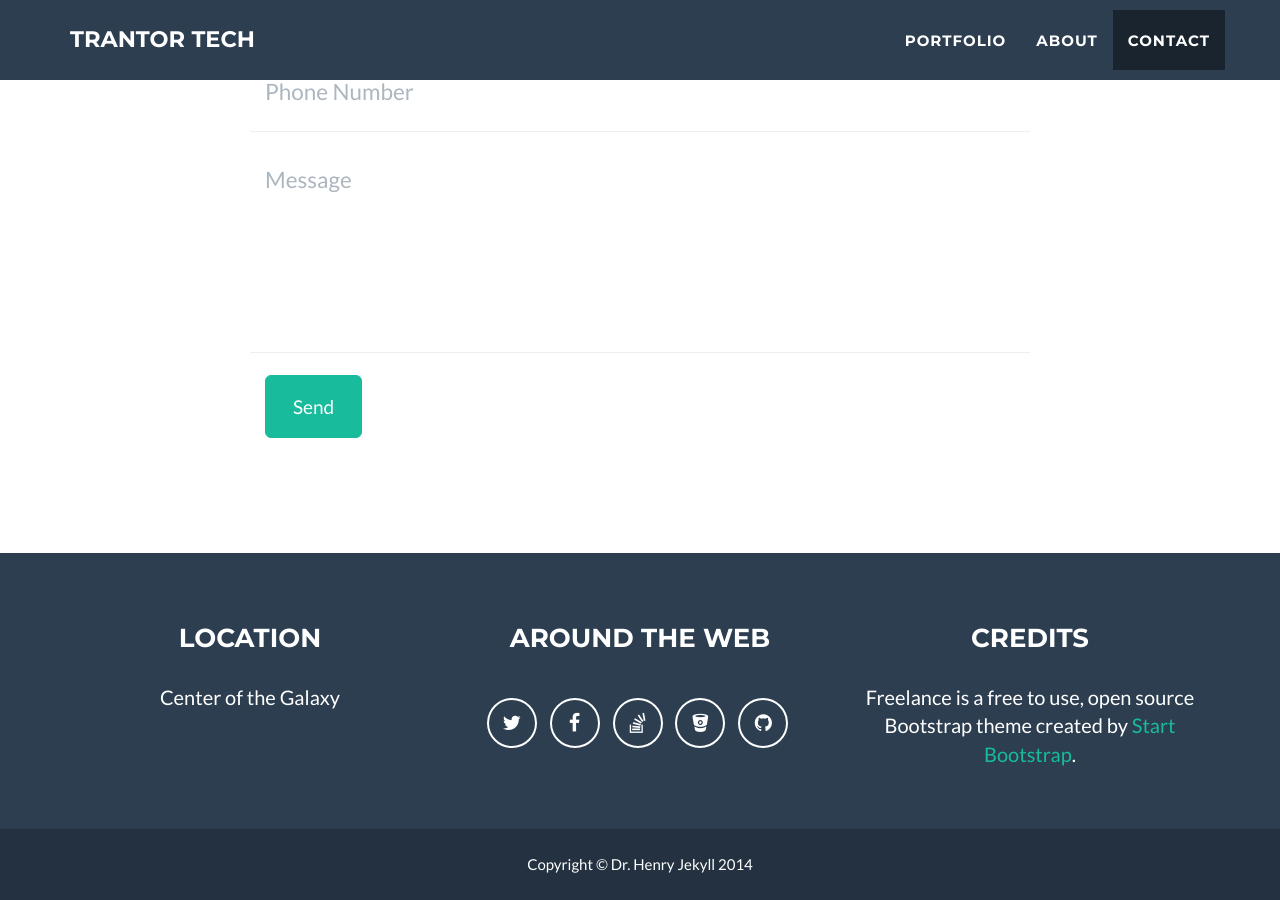
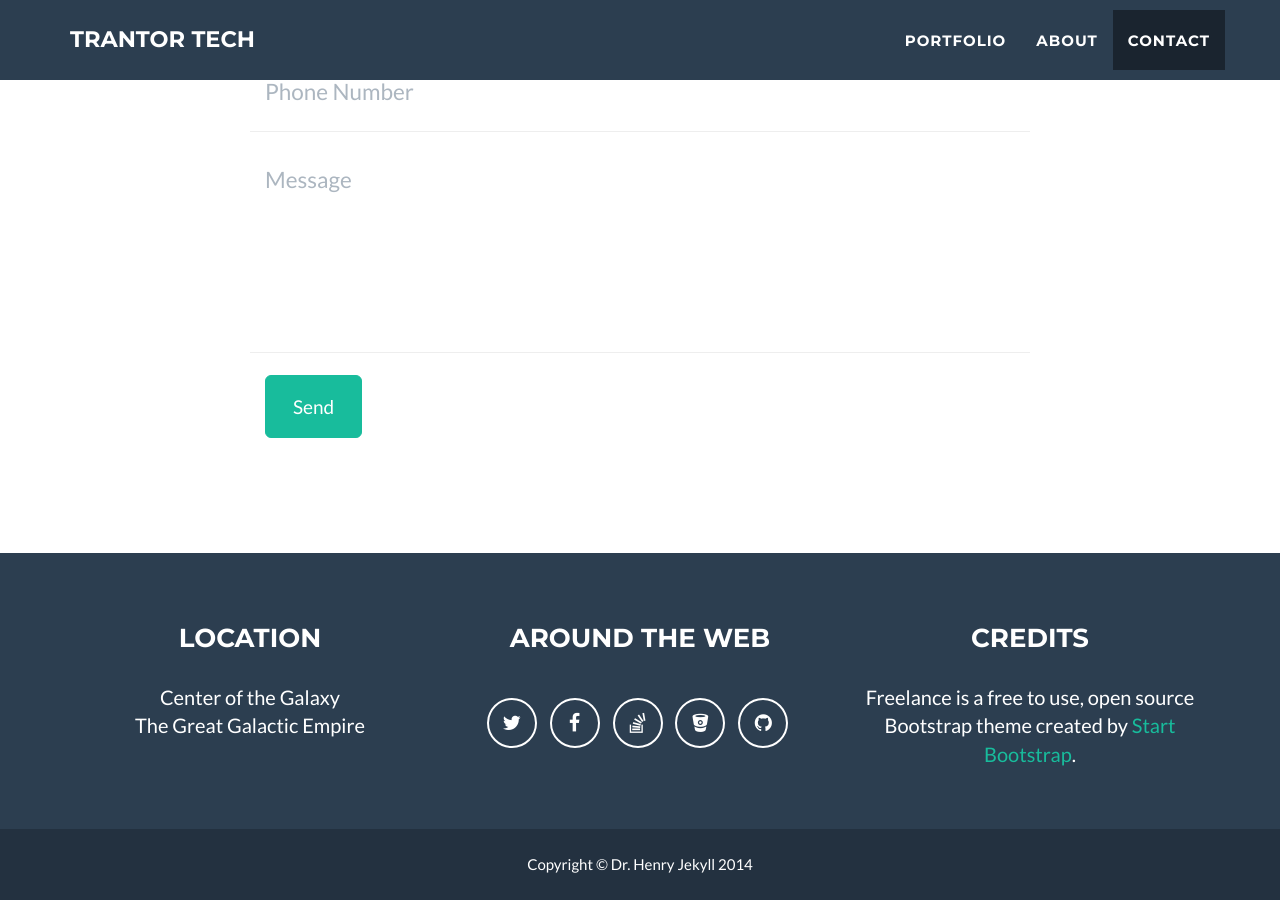
Before and after one commit to trantorin/trantorin.github.io, a Jekyll site: the page built from index.html, in a window 1280 px wide and 900 px high, scrolled down 2590 px. Built offline with Jekyll 4.4.1, drawn with Linux system fonts in a browser that asks for light colours.

Commit message:
Update _config.yml

```diff
--- a/_config.yml
+++ b/_config.yml
@@ -32,7 +32,7 @@ social:
 # Postal address (add as many lines as necessary)
 address:
   - line: Center of the Galaxy
-  - line:
+  - line: The Great Galactic Empire
 
 # Credits content
 credits: 'Freelance is a free to use, open source Bootstrap theme created by <a href="http://startbootstrap.com">Start Bootstrap</a>.'
```
